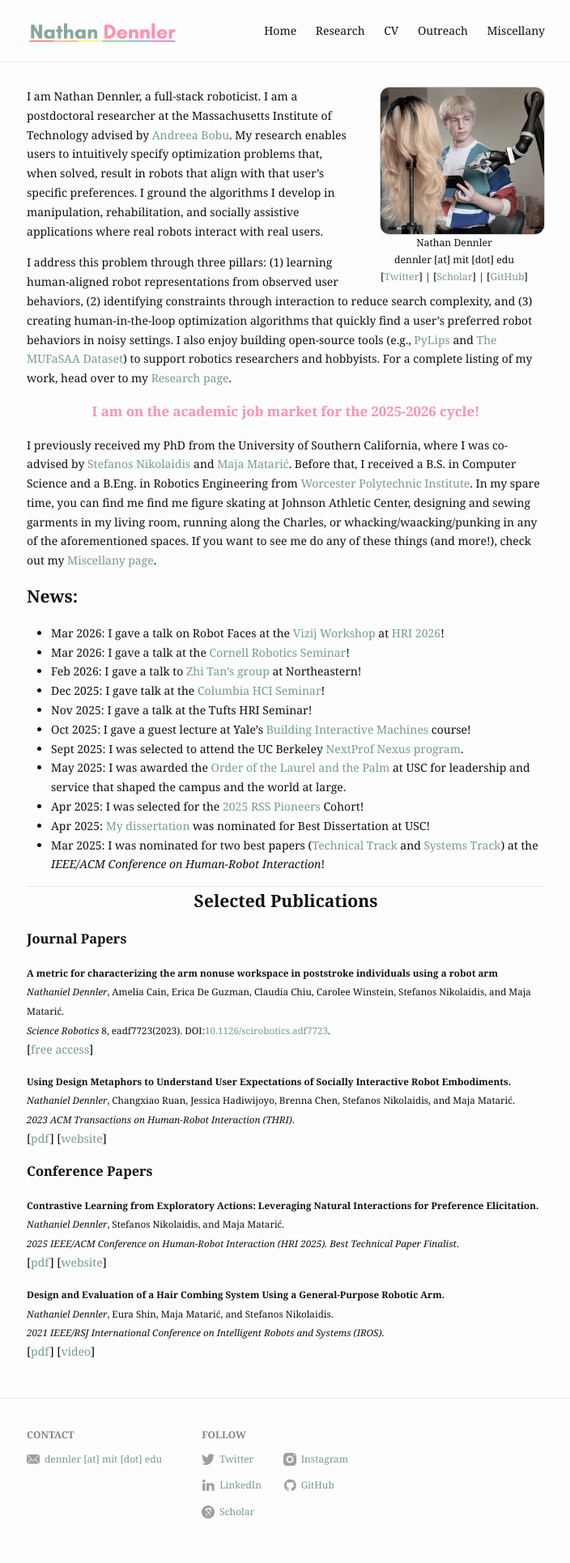
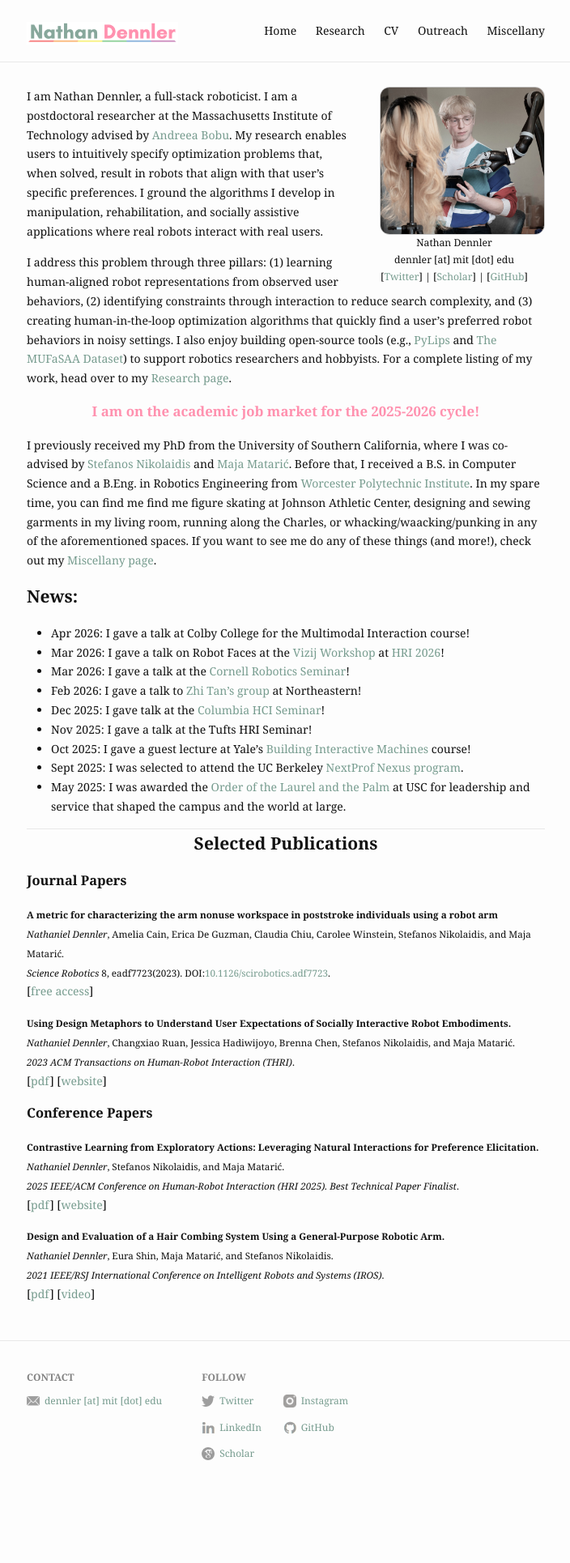
Before and after one commit to ndennler/ndennler.github.io, a Jekyll site: the page built from index.md, in a window 1280 px wide. Shown: the whole page at 81% size, without its empty margins (287-991 px from the left). Built offline with Jekyll 4.4.1, drawn with Linux system fonts in a browser that asks for light colours; after the commit the page ends 1858 px from its top, so only the background shows below that.

Commit message:
Update index.md

```diff
--- a/index.md
+++ b/index.md
@@ -20,6 +20,7 @@ profile_picture:
 
 
 ## News:
+- Apr 2026: I gave a talk at Colby College for the Multimodal Interaction course!
 - Mar 2026: I gave a talk on Robot Faces at the [Vizij Workshop](https://vizij.ai/events/hri-2026-tutorial/) at [HRI 2026](https://humanrobotinteraction.org/2026/)!
 - Mar 2026: I gave a talk at the [Cornell Robotics Seminar](https://www.cs.cornell.edu/events/robotics-seminar)!
 - Feb 2026: I gave a talk to [Zhi Tan's group](https://zhi.fyi/) at Northeastern!
@@ -28,9 +29,6 @@ profile_picture:
 - Oct 2025: I gave a guest lecture at Yale's [Building Interactive Machines](https://cpsc459-bim.gitlab.io/f25/) course!
 - Sept 2025: I was selected to attend the UC Berkeley [NextProf Nexus program](https://nextprof.engin.umich.edu/nextprof-nexus/).
 - May 2025: I was awarded the [Order of the Laurel and the Palm](https://studentrecognition.usc.edu/the-awards/) at USC for leadership and service that shaped the campus and the world at large.
-- Apr 2025: I was selected for the [2025 RSS Pioneers](https://sites.google.com/view/rsspioneers2025/) Cohort!
-- Apr 2025: [My dissertation](https://digitallibrary.usc.edu/Share/300et24g16gsvbm51yw2u1r3kg11chvt) was nominated for Best Dissertation at USC!
-- Mar 2025: I was nominated for two best papers ([Technical Track](https://dl.acm.org/doi/10.5555/3721488.3721584) and [Systems Track](https://dl.acm.org/doi/10.5555/3721488.3721564)) at the _IEEE/ACM Conference on Human-Robot Interaction_!
 
 
 <hr style="background-color:#e8e8e8;border:none;height:1px;">
```
